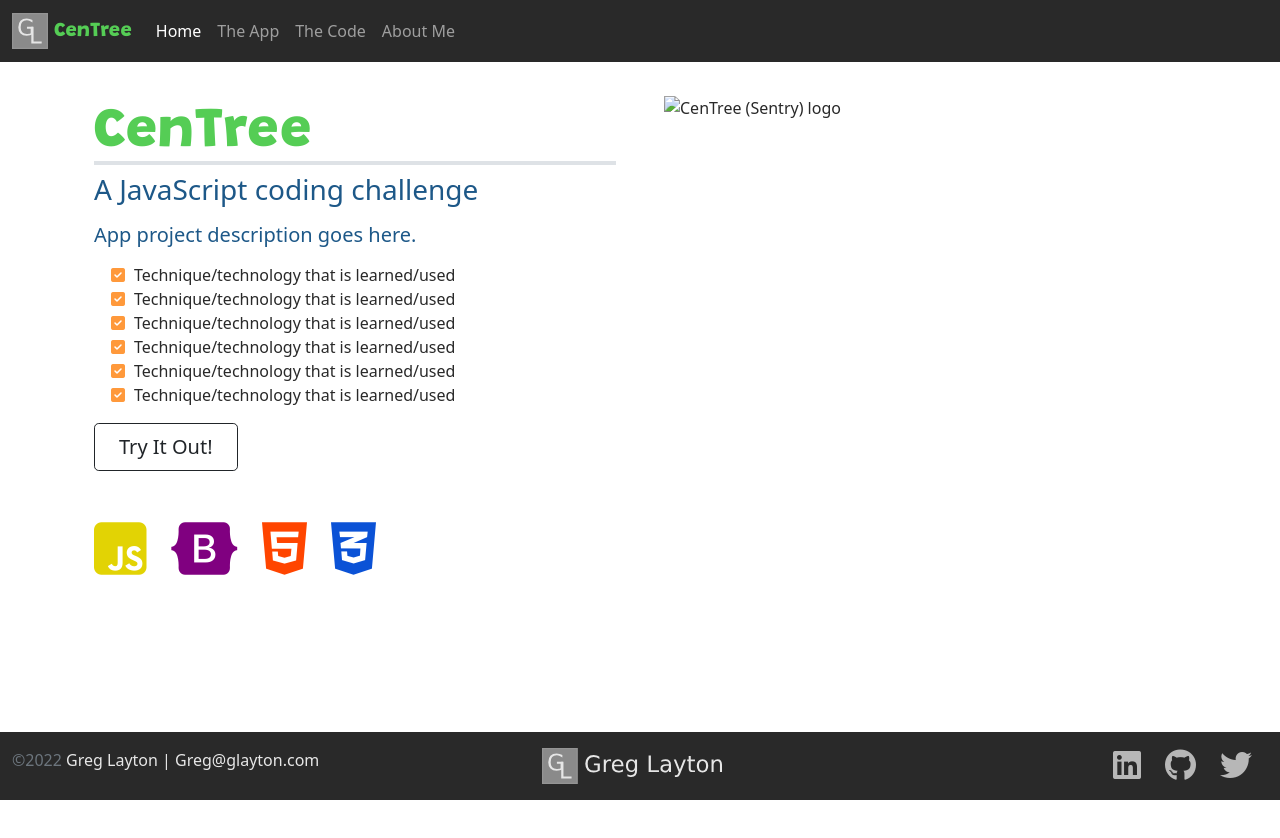
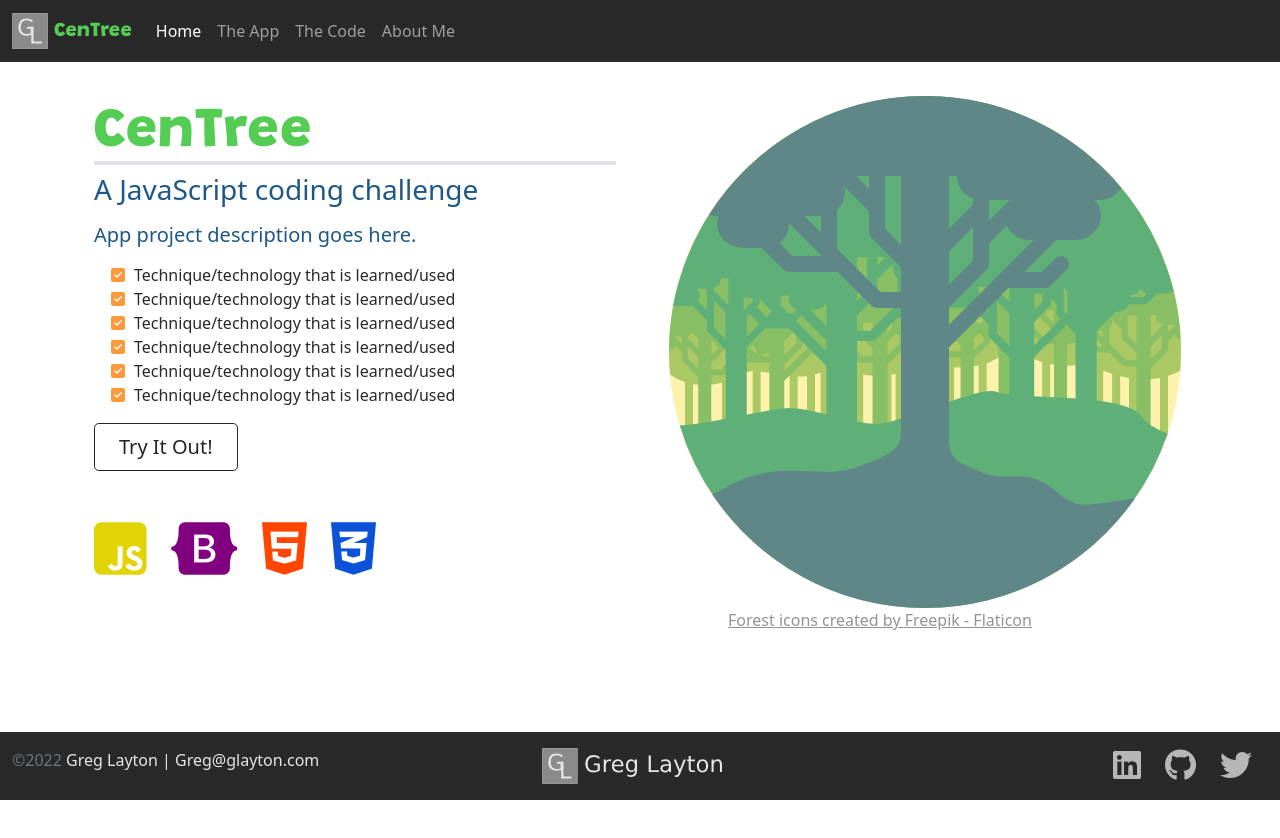
Before and after one commit to GLayton-TX/Centree, a plain HTML site: page index.html in a window 1280 px wide. Drawn offline with nearby package versions, Linux system fonts and the light colour scheme.

Commit message:
Add Image for Project
Added image for project.

```diff
--- a/css/site.css
+++ b/css/site.css
@@ -10,7 +10,11 @@
     cursive;
     color: rgb(85, 205, 85);
 }
-
+.imageAttrib{
+    color: var(--dark-color);
+    opacity: 0.5;
+    margin-left: 4rem;
+}
 body {
     color: var(--dark-color)
 }
--- a/index.html
+++ b/index.html
@@ -31,7 +31,7 @@
     <nav class="navbar navbar-expand-md navbar-dark fixed-top">
         <div class="container-fluid">
             <a class="navbar-brand" href="#"><img src="/img/GL Logo Small Dark.svg" alt="Greg Layton Logo" height="36"
-                    class="d-inline-block"><span class="logoFont">  CenTree</span></a>
+                    class="d-inline-block"><span class="logoFont"> CenTree</span></a>
             <button class="navbar-toggler" type="button" data-bs-toggle="collapse" data-bs-target="#navbarCollapse"
                 aria-controls="navbarCollapse" aria-expanded="false" aria-label="Toggle navigation">
                 <span class="navbar-toggler-icon"></span>
@@ -92,8 +92,11 @@
                     </h5>
                 </div>
                 <div class="col">
-                    <img src="#" alt="CenTree (Sentry) logo" class="img-fluid center-block d-block mx-auto width=" 700"
-                        height="500">
+                    <img src="/img/forest.png" alt="CenTree (Sentry) logo"
+                        class="img-fluid center-block d-block mx-auto">
+                    <a class="imageAttrib" href="https://www.flaticon.com/free-icons/forest" title="forest icons">
+                        Forest icons created by Freepik - Flaticon
+                    </a>
                 </div>
             </div>
         </div>
```
Also changed, not shown: img/forest.png (added).
